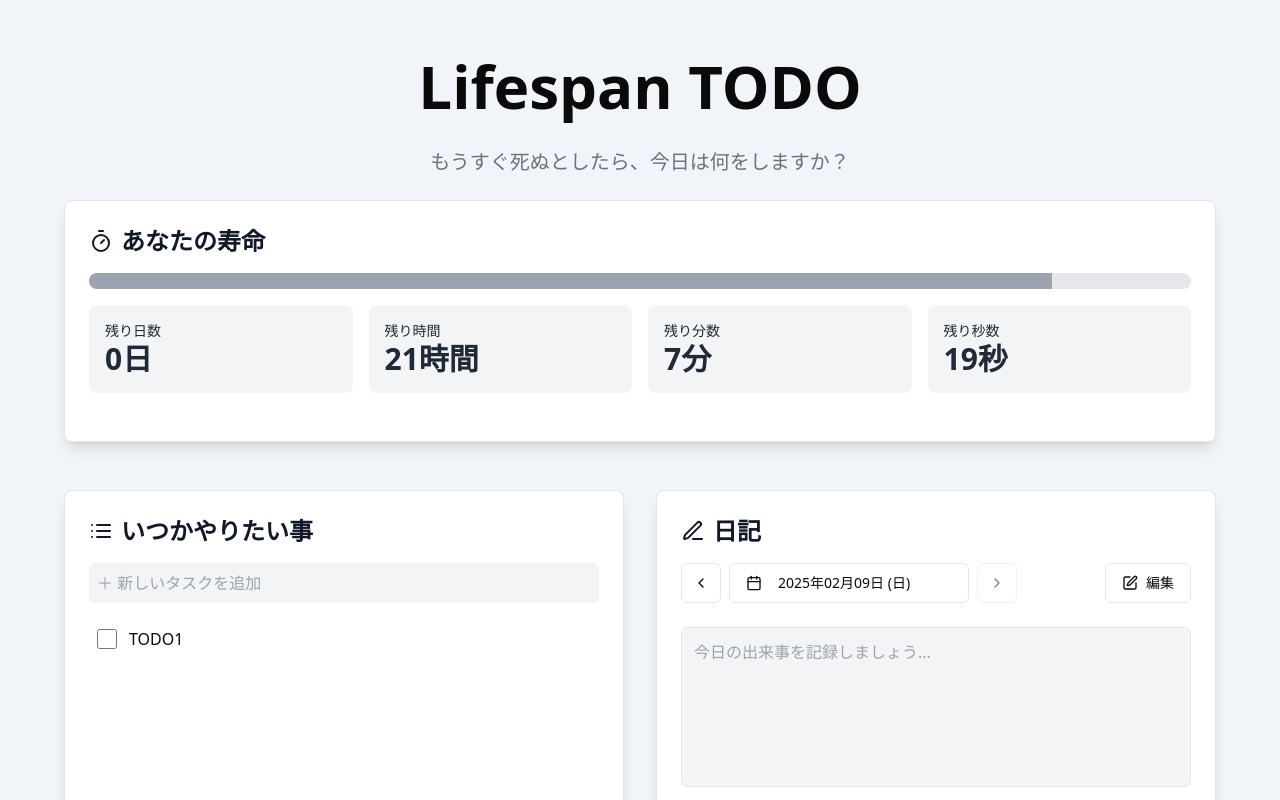
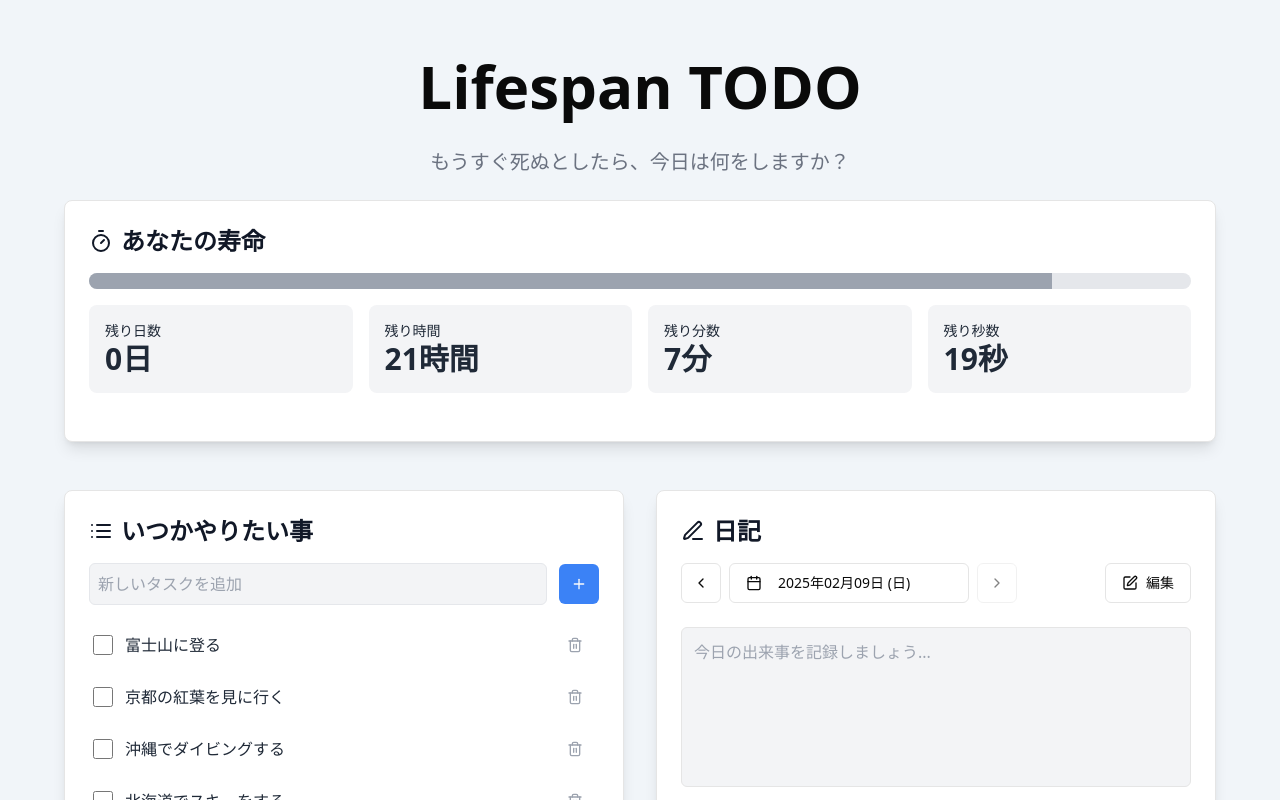
Before and after one commit to Toridesu/lifespan-todo, a React (Vite) app: page / in a window 1280 px wide. Shown: the top 800 px of the page. Built offline with nearby package versions, Linux system fonts and the light colour scheme.

Commit message:
feat: Todo機能実装とUI改善

```diff
--- a/package.json
+++ b/package.json
@@ -16,6 +16,7 @@
     "class-variance-authority": "^0.7.1",
     "clsx": "^2.1.1",
     "date-fns": "^4.1.0",
+    "framer-motion": "^12.4.10",
     "lucide-react": "^0.475.0",
     "react": "^19.0.0",
     "react-day-picker": "^8.10.1",
--- a/src/components/TodoCard.tsx
+++ b/src/components/TodoCard.tsx
@@ -1,23 +1,48 @@
 import { Header } from './Header';
-import { List } from 'lucide-react';
+import { List, Plus, Trash2 } from 'lucide-react';
 import { Card, CardContent } from './ui/card';
-import { useState } from 'react';
+import { Button } from './ui/button';
+import { useState, FormEvent } from 'react';
+import { useTodos } from '../hooks/useTodos';
+import { motion } from 'framer-motion';
+import { getInitialTodos } from '../mocks/todoData';
 
 const TodoCard = () => {
-  const [todoText, setTodoText] = useState("TODO1")
+  const [newTodo, setNewTodo] = useState('');
+  const { todos, addTodo, toggleTodo, deleteTodo } = useTodos(getInitialTodos());
+
+  const handleSubmit = (e: FormEvent) => {
+    e.preventDefault();
+    if (newTodo.trim()) {
+      addTodo(newTodo.trim());
+      setNewTodo('');
+    }
+  };
 
   return (
-    <Card className='py-6 shadow-lg' style={{ marginTop: '0px' }}>
+    <Card className='py-6 shadow-lg hover:shadow-xl transition-shadow duration-300'>
       <CardContent>
         <Header title='いつかやりたい事' icon={List} />
-        <form className='flex items-center space-x-3'>
-          <input type='text' placeholder='＋ 新しいタスクを追加' className='flex-1 p-2 rounded-md focus:outline-none focus:ring-1 focus:ring-blue-500 bg-gray-100' />
+        <form className='flex items-center space-x-3' onSubmit={handleSubmit}>
+          <input type='text' placeholder='新しいタスクを追加' className='flex-1 p-2 rounded-md focus:outline-none focus:ring-2 focus:ring-blue-500 bg-gray-100 border border-gray-200' value={newTodo} onChange={(e) => setNewTodo(e.target.value)} />
+          <Button type='submit' variant='default' size='icon' className='bg-blue-500 hover:bg-blue-600'>
+            <Plus className='h-5 w-5' />
+          </Button>
         </form>
-        <div className='space-y-2 mt-4'>
-          <div className='flex items-center p-2 rounded-md focus-within:bg-gray-200'>
-            <input type='checkbox' className='form-checkbox h-5 w-5 text-gray-600 transition duration-150 ease-in-out' />
-            <input type="text" value={todoText} onChange={(e) => setTodoText(e.target.value)} className='flex-1 ml-3  rounded bg-transparent focus:outline-none '/>
-          </div>
+        <div className='space-y-1 mt-4'>
+          {todos.length === 0 ? (
+            <p className='text-gray-500 text-center py-4'>タスクがありません。新しいタスクを追加しましょう！</p>
+          ) : (
+            todos.map((todo) => (
+              <motion.div key={todo.id} initial={{ opacity: 0, y: 10 }} animate={{ opacity: 1, y: 0 }} exit={{ opacity: 0, height: 0 }} transition={{ duration: 0.2 }} className={`flex items-center p-1 rounded-md hover:bg-gray-100 transition-colors duration-200 ${todo.completed ? 'bg-gray-50' : ''}`}>
+                <input type='checkbox' checked={todo.completed} onChange={() => toggleTodo(todo.id)} className='form-checkbox h-5 w-5 text-blue-600 rounded-md transition duration-150 ease-in-out focus:ring-2 focus:ring-blue-500 focus:ring-offset-2' />
+                <span className={`flex-1 ml-3 ${todo.completed ? 'line-through text-gray-400' : 'text-gray-800'}`}>{todo.content}</span>
+                <Button type='button' onClick={() => deleteTodo(todo.id)} variant='ghost' size='icon' className='text-gray-400 hover:text-red-500 hover:bg-red-50 transition-colors'>
+                  <Trash2 className='h-4 w-4' />
+                </Button>
+              </motion.div>
+            ))
+          )}
         </div>
       </CardContent>
     </Card>
--- a/src/hooks/useTodos.ts
+++ b/src/hooks/useTodos.ts
@@ -0,0 +1,37 @@
+import { useState, useCallback } from 'react';
+
+export interface Todo {
+  id: string;
+  content: string;
+  completed: boolean;
+  createdAt: Date;
+}
+
+export function useTodos(initialTodos: Todo[] = []) {
+  const [todos, setTodos] = useState<Todo[]>(initialTodos);
+
+  const addTodo = useCallback((content: string) => {
+    const newTodo: Todo = {
+      id: crypto.randomUUID(),
+      content,
+      completed: false,
+      createdAt: new Date(),
+    };
+    setTodos((prev) => [...prev, newTodo]);
+  }, []);
+
+  const toggleTodo = useCallback((id: string) => {
+    setTodos((prev) => prev.map((todo) => (todo.id === id ? { ...todo, completed: !todo.completed } : todo)));
+  }, []);
+
+  const deleteTodo = useCallback((id: string) => {
+    setTodos((prev) => prev.filter((todo) => todo.id !== id));
+  }, []);
+
+  return {
+    todos,
+    addTodo,
+    toggleTodo,
+    deleteTodo,
+  };
+}
--- /dev/null
+++ b/src/mocks/todoData.ts
@@ -0,0 +1,40 @@
+import { Todo } from '../hooks/useTodos';
+
+// モックデータの作成
+export const mockTodos: Todo[] = [
+  {
+    id: '1',
+    content: '富士山に登る',
+    completed: false,
+    createdAt: new Date('2024-01-15'),
+  },
+  {
+    id: '2',
+    content: '京都の紅葉を見に行く',
+    completed: false,
+    createdAt: new Date('2024-01-20'),
+  },
+  {
+    id: '3',
+    content: '沖縄でダイビングする',
+    completed: false,
+    createdAt: new Date('2024-02-05'),
+  },
+  {
+    id: '4',
+    content: '北海道でスキーをする',
+    completed: false,
+    createdAt: new Date('2024-02-10'),
+  },
+  {
+    id: '5',
+    content: '桜の季節に花見をする',
+    completed: false,
+    createdAt: new Date('2024-03-01'),
+  },
+];
+
+// モックデータを使用するためのヘルパー関数
+export const getInitialTodos = (): Todo[] => {
+  return [...mockTodos];
+};
```
Also changed, not shown: 2 other files (tests, documents, lock files or other folders).
